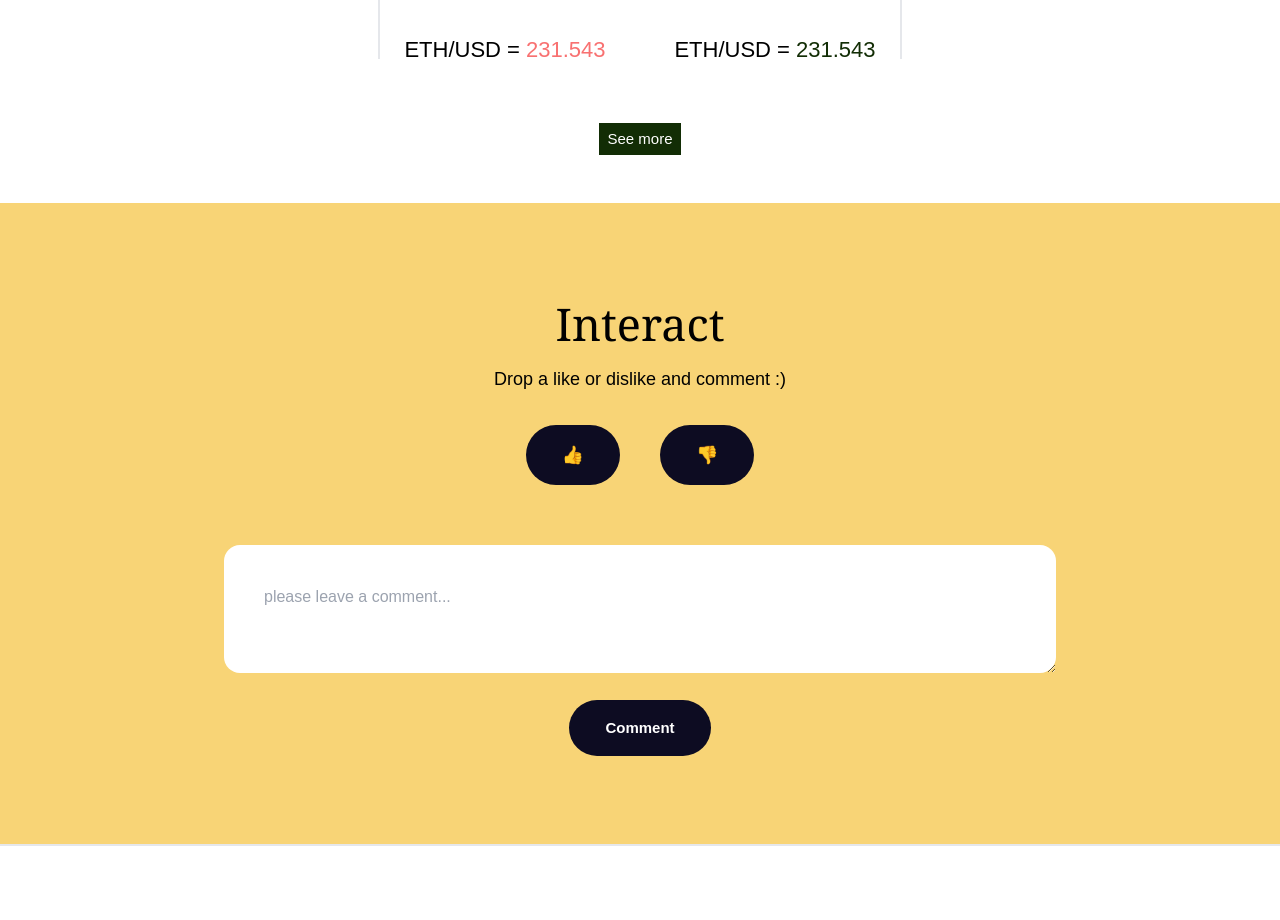
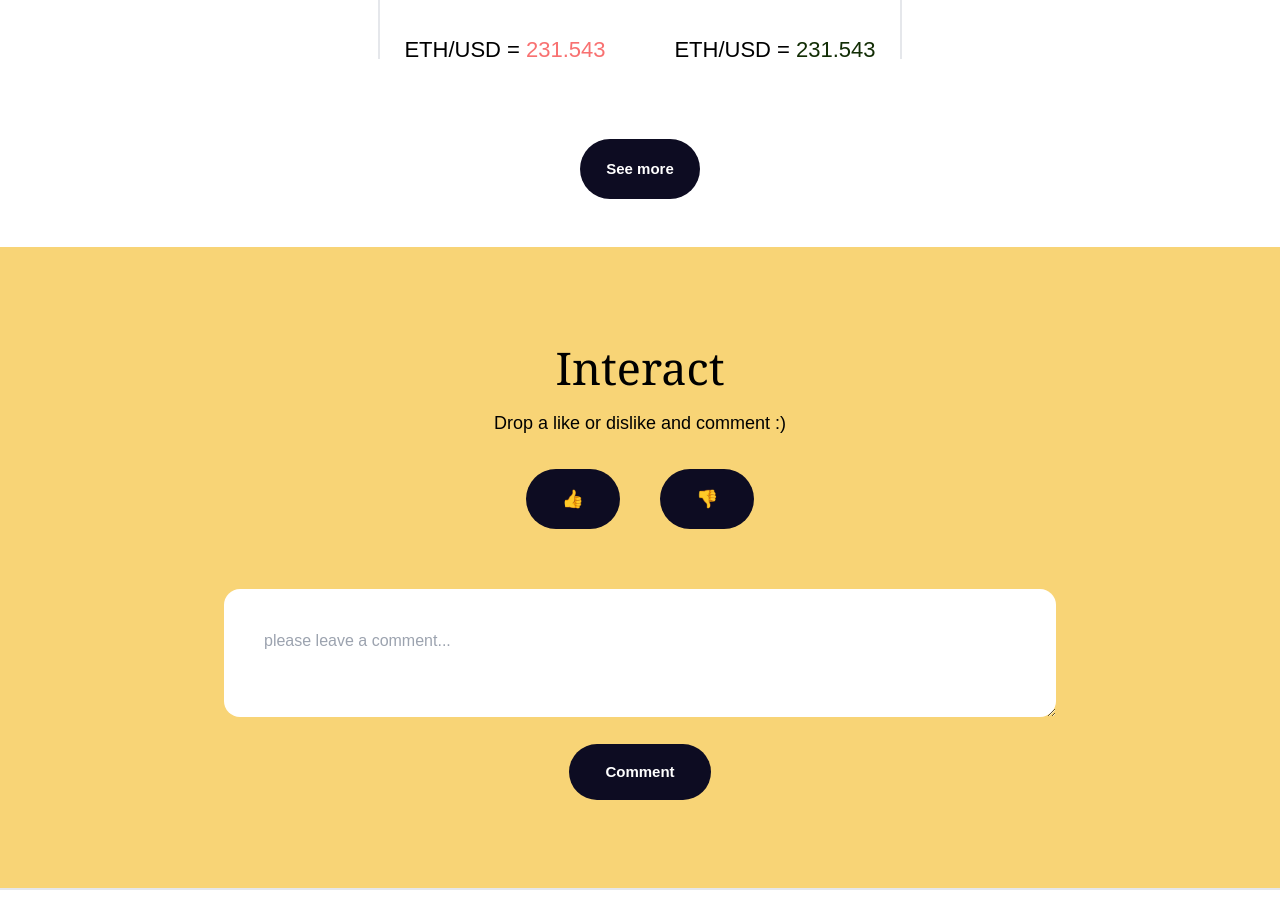
Before and after one commit to Kvngxel/locale, a React (Vite) app in the folder client/: page / in a window 1280 px wide. Shown: the part 1560-2480 px from the top of the page. Built offline with nearby package versions, Linux system fonts and the light colour scheme; no server answers; a web font is replaced by a local one.

Commit message:
final changes before merge

```diff
--- a/client/src/components/mallamFx/MallamFx.tsx
+++ b/client/src/components/mallamFx/MallamFx.tsx
@@ -83,7 +83,13 @@ export const MallamFx = () => {
         </div>
       </div>
       <div className="flex justify-center">
-      <Link className="hover:text-sec3 bg-btn p-2 text-white text-xs " to={'/malamfx'}>See more</Link>
+      <Link className="bg-[#0d0c22] hover:bg-[#ffffff]
+          hover:text-black border-2 border-transparent hover:border-black
+            rounded-full py-5 px-6 mx-5 text-white font-semibold mt-4 custom-selection
+            text-xs"
+        to={'/malamfx'}>
+        See more
+      </Link>
         {/* <button className="bg-btn p-2 text-white text-xs">See more</button> */}
       </div>
     </div>
--- a/client/src/pages/profile/Profile.tsx
+++ b/client/src/pages/profile/Profile.tsx
@@ -1,4 +1,3 @@
-import { Link } from "react-router-dom";
 import { NavBar } from "../../components";
 
 export const Profile = () => {
```
